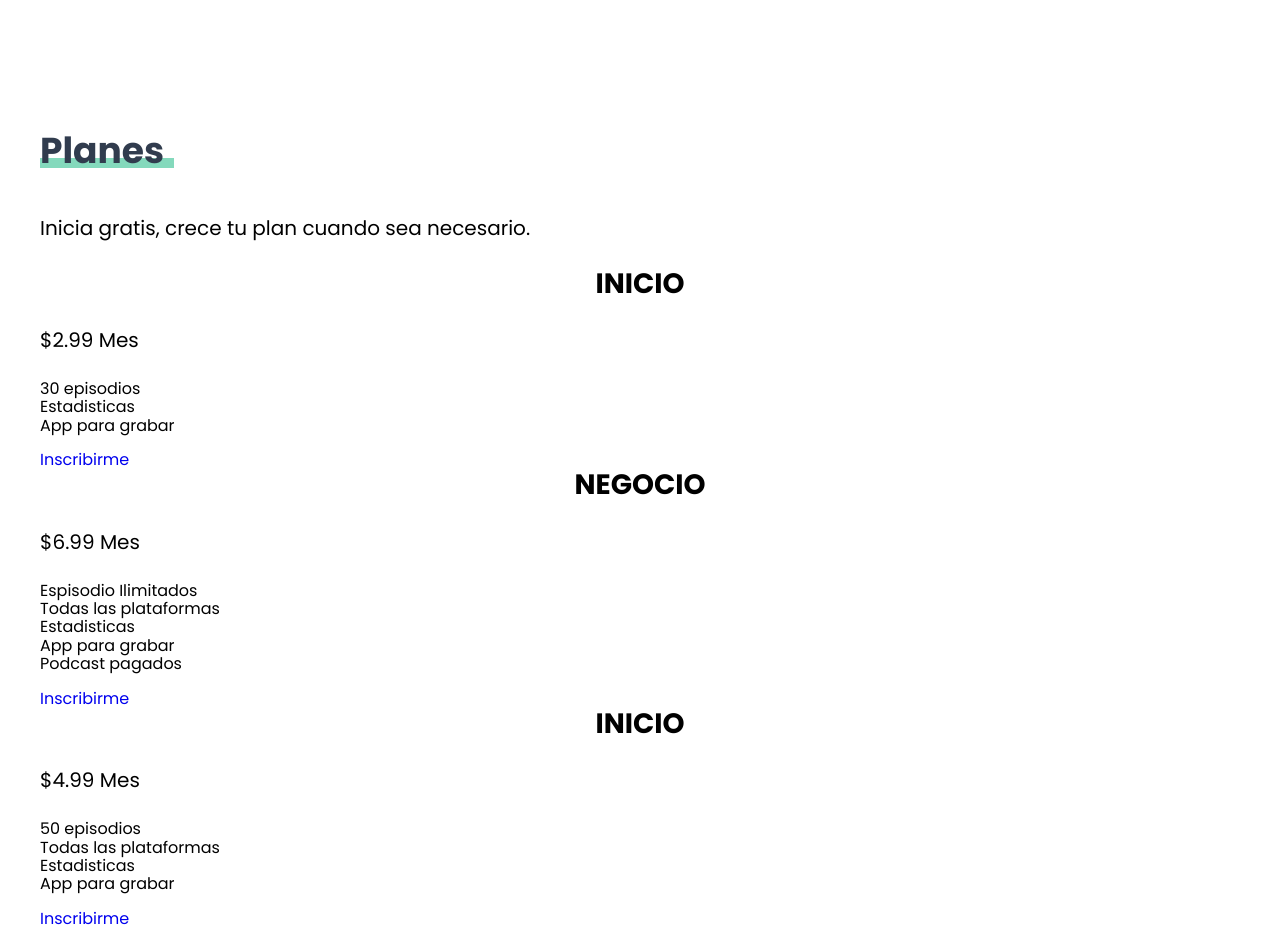
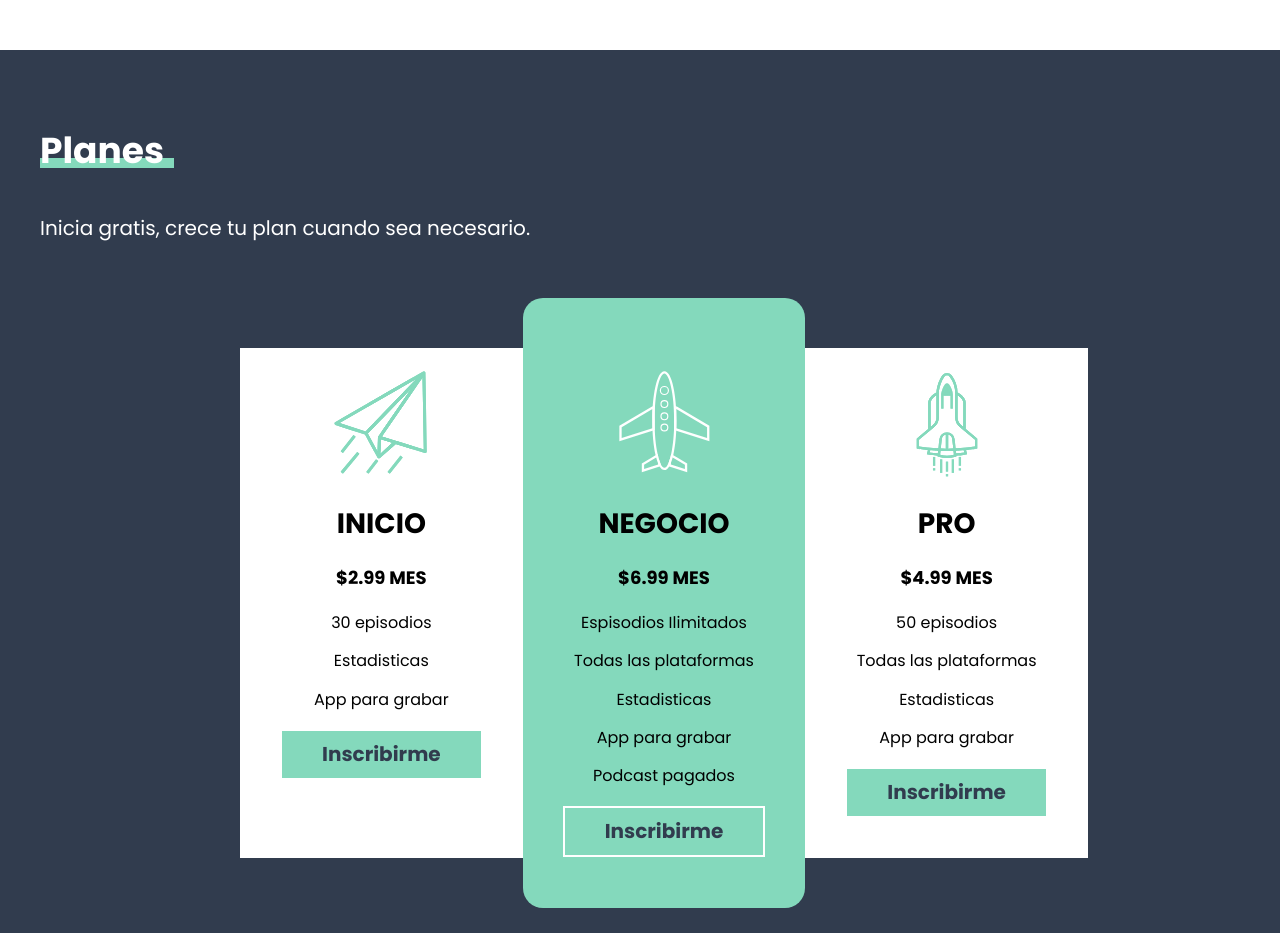
Before and after one commit to mcmmiguel/PodcastFM, a website: page index.html in a window 1280 px wide. Shown: the part 3100-4033 px from the top of the page. Drawn offline with Linux system fonts and the light colour scheme.

Commit message:
_planes.scss: creado y enlazado. Estilos dados a la Seccion Planes

```diff
--- a/index.html
+++ b/index.html
@@ -83,7 +83,7 @@
                     <p class="precio">$6.99 Mes</p>
 
                     <ul class="listado">
-                        <li>Espisodio Ilimitados</li>
+                        <li>Espisodios Ilimitados</li>
                         <li>Todas las plataformas</li>
                         <li>Estadisticas</li>
                         <li>App para grabar</li>
@@ -94,7 +94,7 @@
                 </div>
 
                 <div class="plan pro">
-                    <h3>Inicio</h3>
+                    <h3>Pro</h3>
                     <p class="precio">$4.99 Mes</p>
 
                     <ul class="listado">
--- a/src/scss/base/_mixins.scss
+++ b/src/scss/base/_mixins.scss
@@ -51,6 +51,13 @@
     grid-template-columns: repeat($columnas, 1fr);
 }
 
+@mixin iconoBg ($url){
+    background-image: url($url);
+    background-repeat: no-repeat;
+    background-position: 50% 2rem;
+    background-size: 10rem;
+}
+
 
 @mixin bgImage($url, $colorDegradado) {
     background-image: linear-gradient($colorDegradado 0%, $colorDegradado 100%), url($url);
--- a/src/scss/ui/_botones.scss
+++ b/src/scss/ui/_botones.scss
@@ -4,3 +4,10 @@
 .boton-primario {
     @include m.boton (v.$primario, v.$secundario);
 }
+
+.boton-plan {
+    @extend .boton-primario;
+    border: 2px solid v.$blanco;
+    margin-top: 2rem;
+    display: block;
+}
--- a/src/scss/ui/_index.scss
+++ b/src/scss/ui/_index.scss
@@ -3,3 +3,4 @@
 @forward 'creaPodcast';
 @forward 'beneficios';
 @forward 'estadisticas';
+@forward 'planes';
--- /dev/null
+++ b/src/scss/ui/_planes.scss
@@ -0,0 +1,89 @@
+@use 'base/mixins' as m;
+@use 'base/variables' as v;
+
+.planes {
+    background-color: v.$secundario;
+
+    h2 {
+        @include m.headingBorder (v.$blanco, v.$primario);
+    }
+
+    .descripcion {
+        color: v.$blanco;
+
+    }
+
+    .nuestros-planes {
+        display: flex;
+        flex-direction: column;
+
+        @include m.tablet {
+            flex-direction: row;
+            max-width: 80rem;
+            margin-inline: auto;
+            margin-block-start: 10rem;
+        }
+
+        .plan {
+            background-color: v.$blanco;
+            flex-grow: 1;
+            padding: 16rem 4rem 4rem 4rem;
+            border-bottom: 1px solid #e1e1e1;
+
+            @include m.tablet {
+                border: none;
+                transition-property: transform;
+                transition-duration: 300ms;
+                &:hover {
+                    transform: scale(1.1);
+                }
+            }
+
+            .precio {
+                font-size: 1.8rem;
+                text-align: center;
+                font-weight: 700;
+                text-transform: uppercase;
+            }
+
+            .listado {
+                li {
+                    text-align: center;
+                    margin-bottom: 2rem;
+
+                    &:last-of-type {
+                        margin-bottom: 0;
+                    }
+                }
+            }
+
+
+
+            &.inicio {
+                @include m.iconoBg('../img/icono_inicio.svg');
+            }
+
+
+
+            &.negocio {
+
+                background-color: v.$primario;
+                order: -1;
+                @include m.iconoBg('../img/icono_negocio.svg');
+
+                @include m.tablet {
+                    order: unset;
+                    margin-block: -5rem;
+                    border-radius: 2rem;
+                    background-position: 50% 7rem; //Los 7rem son porque el mixin boton tiene 2 rem, pero afecta el margin top para extender el div hacia arriba
+                    padding-top: calc(16rem + 5rem);
+                    z-index: 100; //Para mantener el plan en el centro y que los demás al hacer transicion no se encimen
+                }
+            }
+
+            &.pro {
+                @include m.iconoBg('../img/icono_pro.svg');
+            }
+        }
+    }
+}
```
Also changed, not shown: build/css/app.css, 1 other file.
